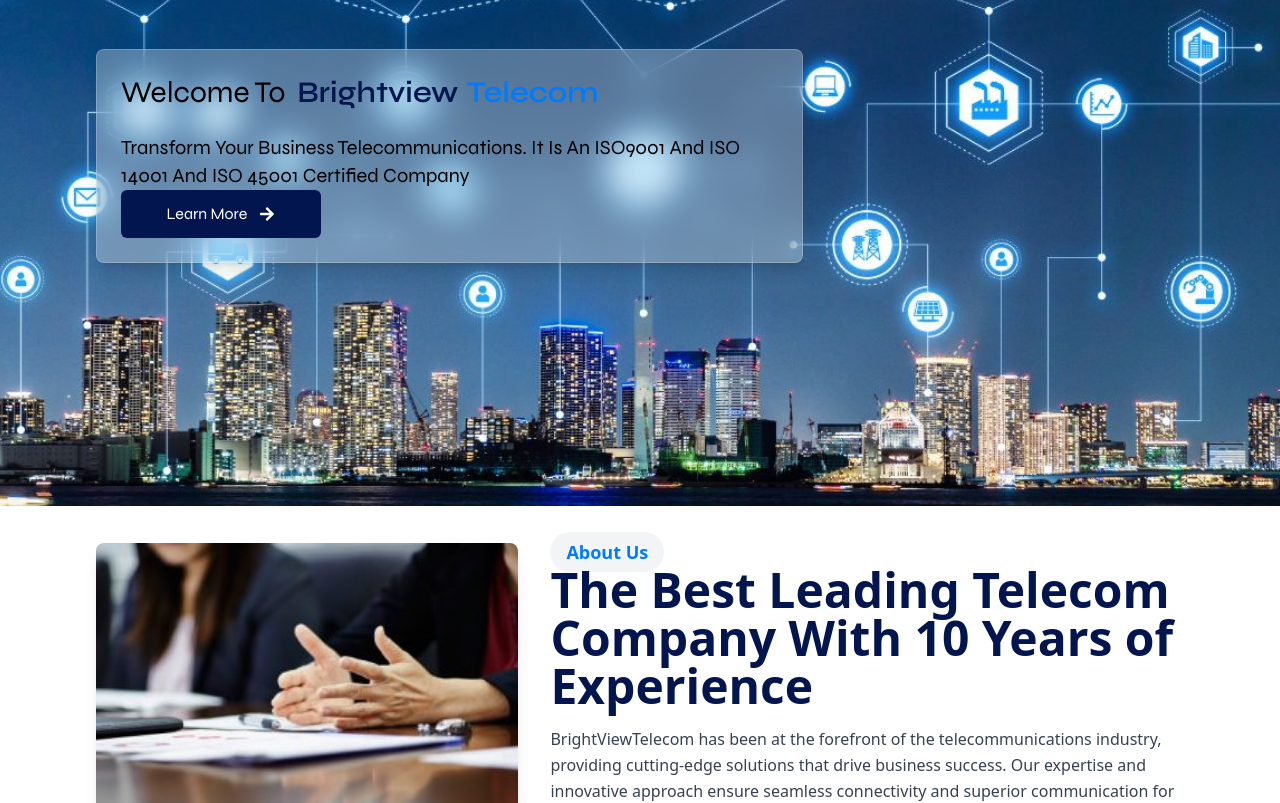
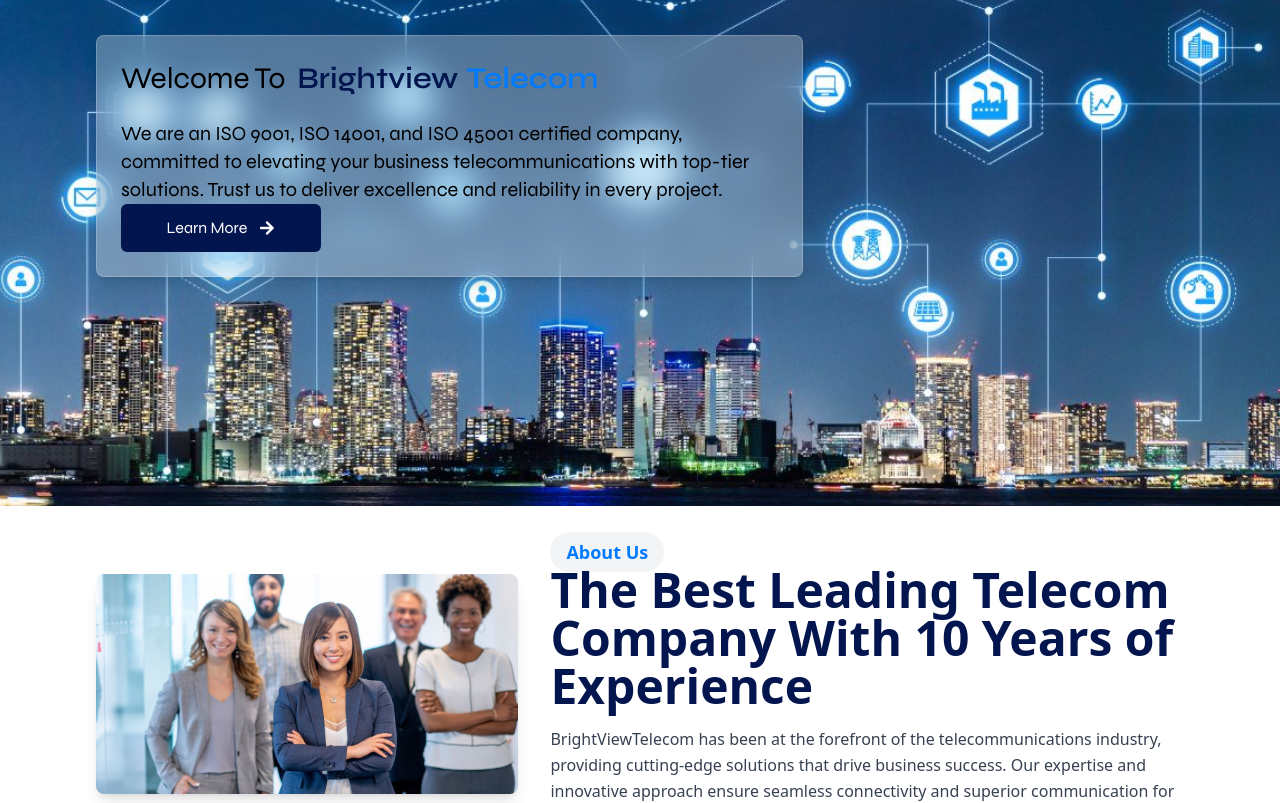
Before and after one commit to hemantdevgithub/brightView-telecom, a React (Vite) app: page / in a window 1280 px wide. Shown: the part 280-1083 px from the top of the page. Built offline with nearby package versions, Linux system fonts and the light colour scheme; no server answers.

Commit message:
[modified] - home page

```diff
--- a/src/components/Home/AboutSection.jsx
+++ b/src/components/Home/AboutSection.jsx
@@ -8,7 +8,7 @@ const AboutSection = () => {
                 {/* Left Side: Image */}
                 <div className="w-full md:w-[40%]">
                     <img
-                        src="/Home/about.png"
+                        src="/Home/about.jpg"
                         alt="Description of the image"
                         className="rounded-lg shadow-lg w-full h-auto"
                     />
--- a/src/components/Home/Hero.jsx
+++ b/src/components/Home/Hero.jsx
@@ -16,8 +16,10 @@ const Hero = () => {
               <span className="text-secondary   font-semibold">Telecom</span>
             </h4>
             <h1 className="text-sm lg:text-xl ">
-              Transform Your Business Telecommunications. It Is An ISO9001 And
-              ISO 14001 And ISO 45001 Certified Company
+              We are an ISO 9001, ISO 14001, and ISO 45001 certified company,
+              committed to elevating your business telecommunications with
+              top-tier solutions. Trust us to deliver excellence and reliability
+              in every project.
             </h1>
             {/* <h1 className='text-xl lg:text-4xl text-secondary'>
                         "Guiding Healthcare Excellence: Your Partner in Strategic Solutions for a Healthier Tomorrow."
--- a/src/components/Home/ProvidedSolutions.jsx
+++ b/src/components/Home/ProvidedSolutions.jsx
@@ -1,6 +1,7 @@
 import React from "react";
 import Marquee from "react-fast-marquee";
 import Container from "../Container/Container";
+import { Link } from "react-router-dom";
 
 const ProvidedSolutions = () => {
   const services = [
@@ -47,10 +48,9 @@ const ProvidedSolutions = () => {
             What Solutions We Provide
           </h1>
           <p className="text-lg text-gray-600 text-center">
-                        We offer a comprehensive range of telecommunication
-                        solutions designed to meet your business needs. Our
-                        services ensure your business stays connected and
-                        productive.
+            We offer a comprehensive range of telecommunication solutions
+            designed to meet your business needs. Our services ensure your
+            business stays connected and productive.
           </p>
         </div>
       </div>
@@ -58,6 +58,7 @@ const ProvidedSolutions = () => {
       <Marquee className="p-3" autoFill={true}>
         <div className="flex space-x-6">
           {services.map((service, index) => (
+            <Link to="/services">
               <div
                 key={index}
                 className="bg-white border border-gray-200 rounded-lg shadow-lg overflow-hidden w-72 h-96 flex-shrink-0"
@@ -73,11 +74,10 @@ const ProvidedSolutions = () => {
                   <h5 className="text-lg font-semibold text-gray-800 mb-2">
                     {service.title}
                   </h5>
-                                <p className="text-sm text-gray-600">
-                                    {service.description}
-                                </p>
+                  <p className="text-sm text-gray-600">{service.description}</p>
                 </div>
               </div>
+            </Link>
           ))}
         </div>
       </Marquee>
```
Also changed, not shown: public/Home/about.jpg (added). Lines whose indentation alone changed are shown as unchanged.
